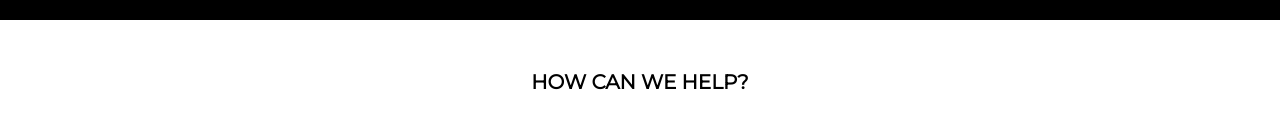
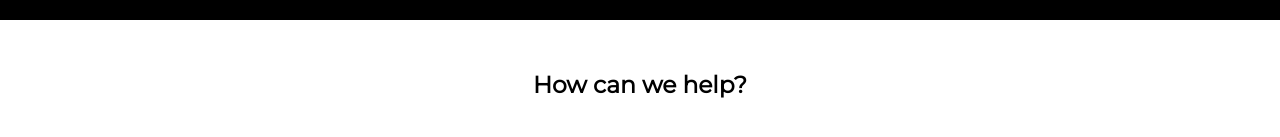
Before and after one commit to PamelaFeijo/lazynight, a React (Create React App) app: page / in a window 1280 px wide. Shown: the part 185-322 px from the top of the page. Built offline with nearby package versions, Linux system fonts and the light colour scheme.

Commit message:
Add Title

```diff
--- a/src/components/Header.js
+++ b/src/components/Header.js
@@ -4,25 +4,14 @@ import Title from "./Title";
 import QuizButton from "./QuizButton";
 import { useLocation } from "react-router-dom";
 
-
 const Header = () => {
-
-    const location = useLocation();
-
-   /*  useEffect(() => {
-        console.log(location)
-        if (location.pathname === "/"){
-            console.log("Home")}
-    }, []) */
-
+  const location = useLocation();
 
   return (
     <div>
-      {/* <h1>{location.pathname.replace("/", "Hey there! Don't know what to do")}</h1> */}
-     {/*  <span>Path is: {location.pathname}</span> */}
       <Navbar />
-      <Banner location={location.pathname}/>
-      <Title />
+      <Banner location={location.pathname} />
+      <Title location={location.pathname} />
       <QuizButton />
     </div>
   );
--- a/src/components/Title.js
+++ b/src/components/Title.js
@@ -1,11 +1,25 @@
 import "./Title.css";
 
-const Title = () => {
-    return(
+const Title = (props) => {
+    const getTitleMessage = () => {
+        if (props.location === "/") {
+          return "How can we help?";
+        } else if (props.location === "/about") {
+          return "About Us";
+        } else if (props.location === "/movie") {
+          return "Your LazyNight Movie";
+        } else if (props.location === "/food") {
+          return "Your LazyNight Movie";
+        }
+      };
+
+      console.log(props);
+      return (
         <div className="title">
-            <p>HOW CAN WE HELP?</p>
+          <h3>{getTitleMessage()}</h3>
         </div>
-    )
- }
+      );
+    };
+
 
  export default Title;
```
